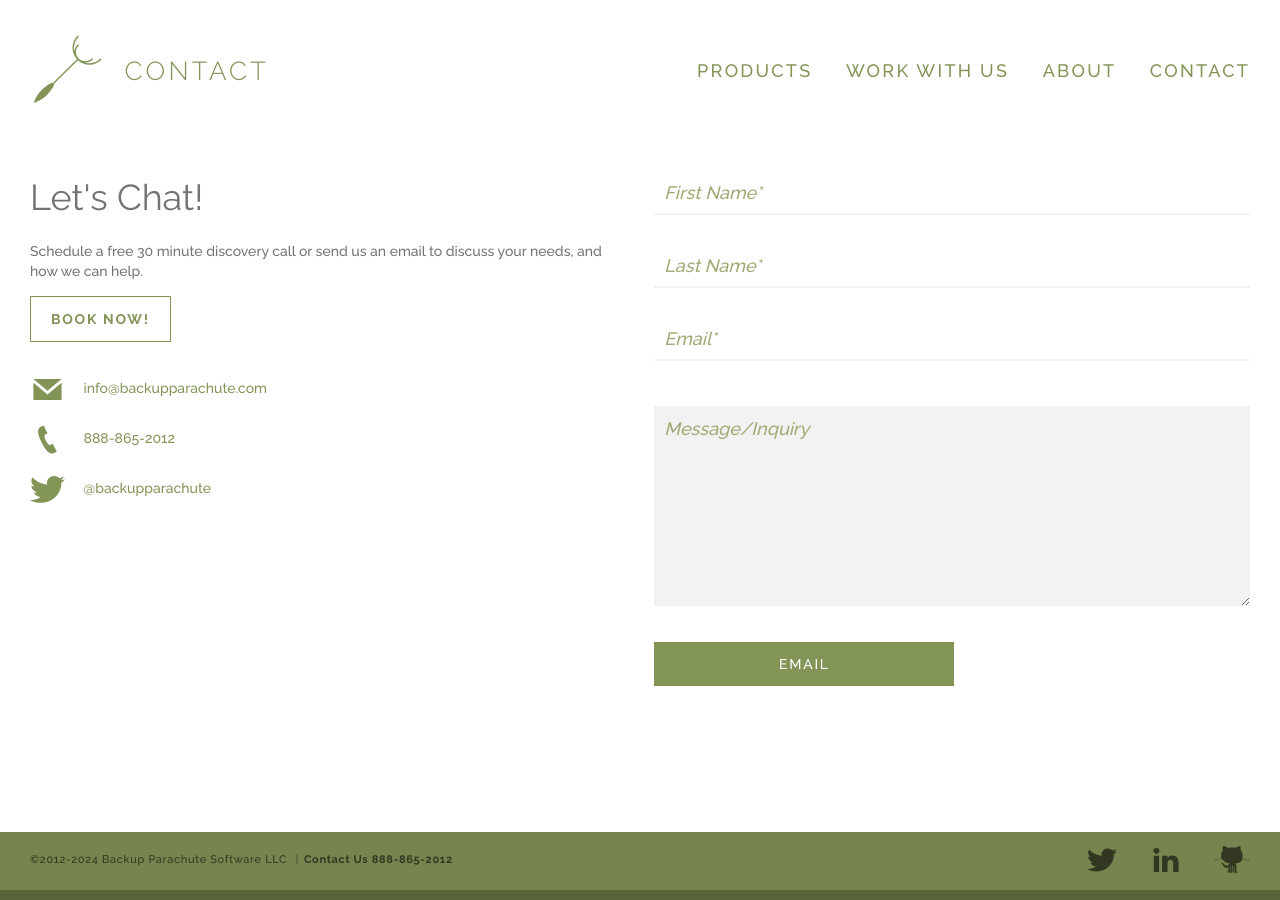
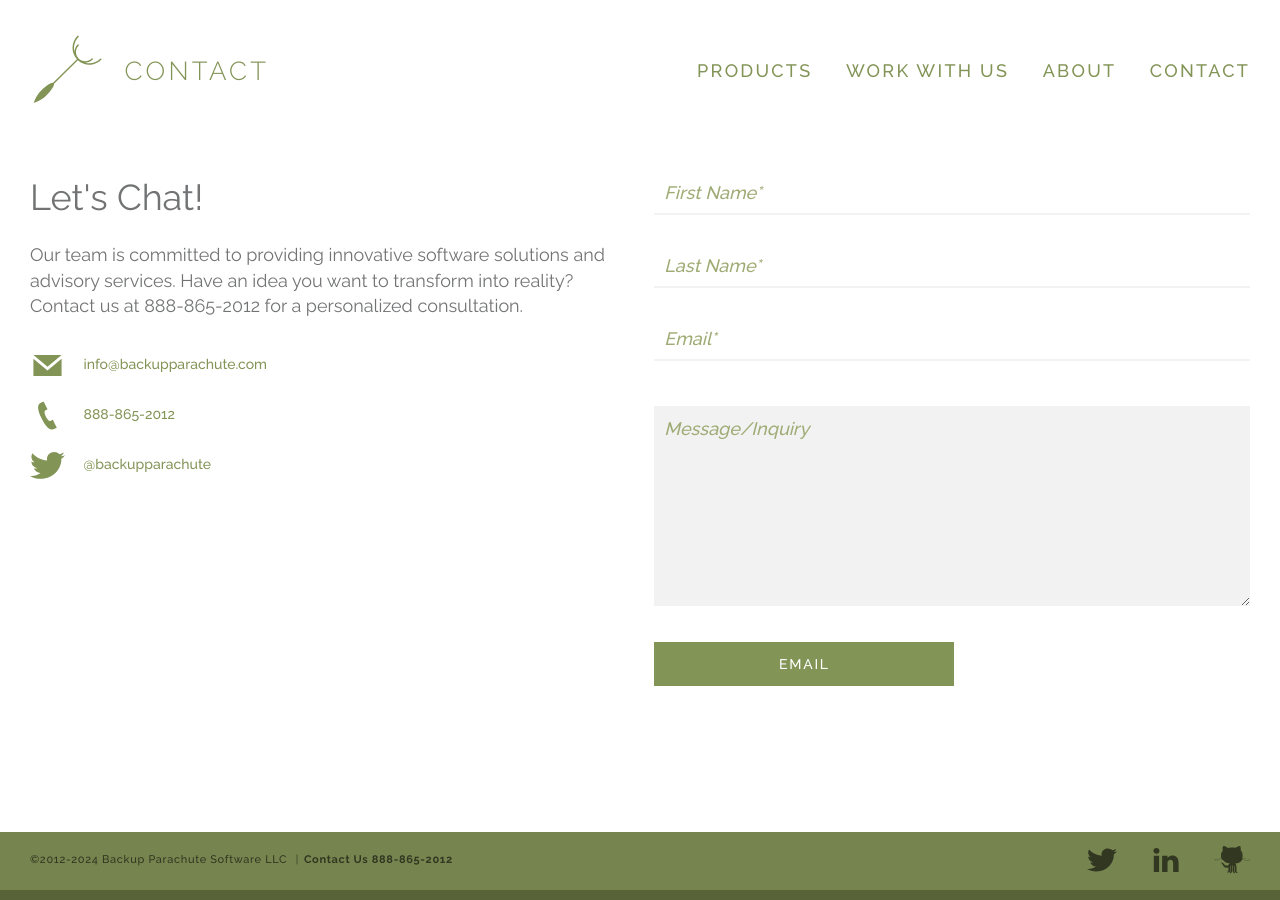
Before and after one commit to backupparachute/backupparachute.github.com, a Jekyll site: the page built from contact.html, in a window 1280 px wide. Built offline with Jekyll 4.4.1, drawn with Linux system fonts in a browser that asks for light colours; comment, search, counter and statistics services are not loaded.

Commit message:
added duration calc link to nav, and removed meeting link

```diff
--- a/contact.html
+++ b/contact.html
@@ -11,11 +11,7 @@ scripts:
 <div class="contact">
   <section>
     <h1 class="h1">Let's Chat!</h1>
-    <!-- <h3 class="h3">Our team is committed to providing innovative mobile solutions. Have an idea you want to transform into reality? Contact us at 888-865-2012 for a personalized consultation.</h3> -->
-    <div class="">
-      <p>Schedule a free 30 minute discovery call or send us an email to discuss your needs, and how we can help.</p>
-      <a class="btn btn-ghost btn-large" href="https://calendly.com/backupparachute/intro">Book Now!</a>
-    </div>
+    <h3 class="h3">Our team is committed to providing innovative software solutions and advisory services. Have an idea you want to transform into reality? Contact us at 888-865-2012 for a personalized consultation.</h3>
 
     <ul class="contact-list">
       <li><svg class="icon icon-email"><use xlink:href="#email"></use></svg> <a href="mailto://{{site.email}}">{{site.email}}</a></li>
--- a/scripts/tool_nav.js
+++ b/scripts/tool_nav.js
@@ -49,6 +49,9 @@ const nav_html = `<nav class="navbar navbar-light bg-light">
           <li class="nav-item">
             <a class="nav-link" aria-current="page" href="https://backupparachute.com/goal-tracker?utm_source=backupparachute&utm_medium=tools_nav&utm_campaign=${campaign}&utm_content=listtextlink">Goal Tracker</a>
           </li>
+          <li class="nav-item">
+            <a class="nav-link" aria-current="page" href="https://backupparachute.com/duration-calculator?utm_source=backupparachute&utm_medium=tools_nav&utm_campaign=${campaign}&utm_content=listtextlink">duration-calculator</a>
+          </li>
         </ul>
         <!--
         <form class="d-flex">
```
